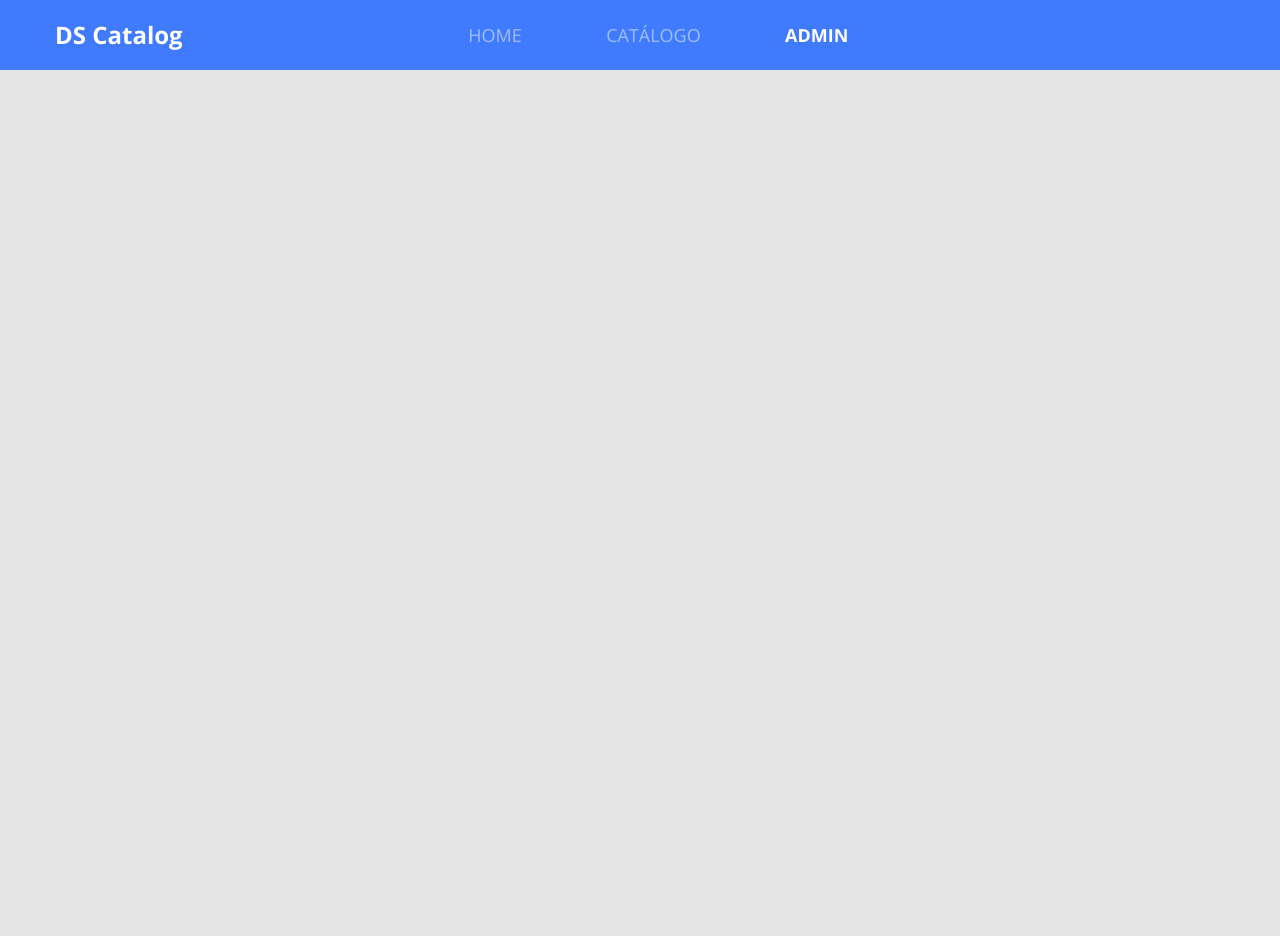
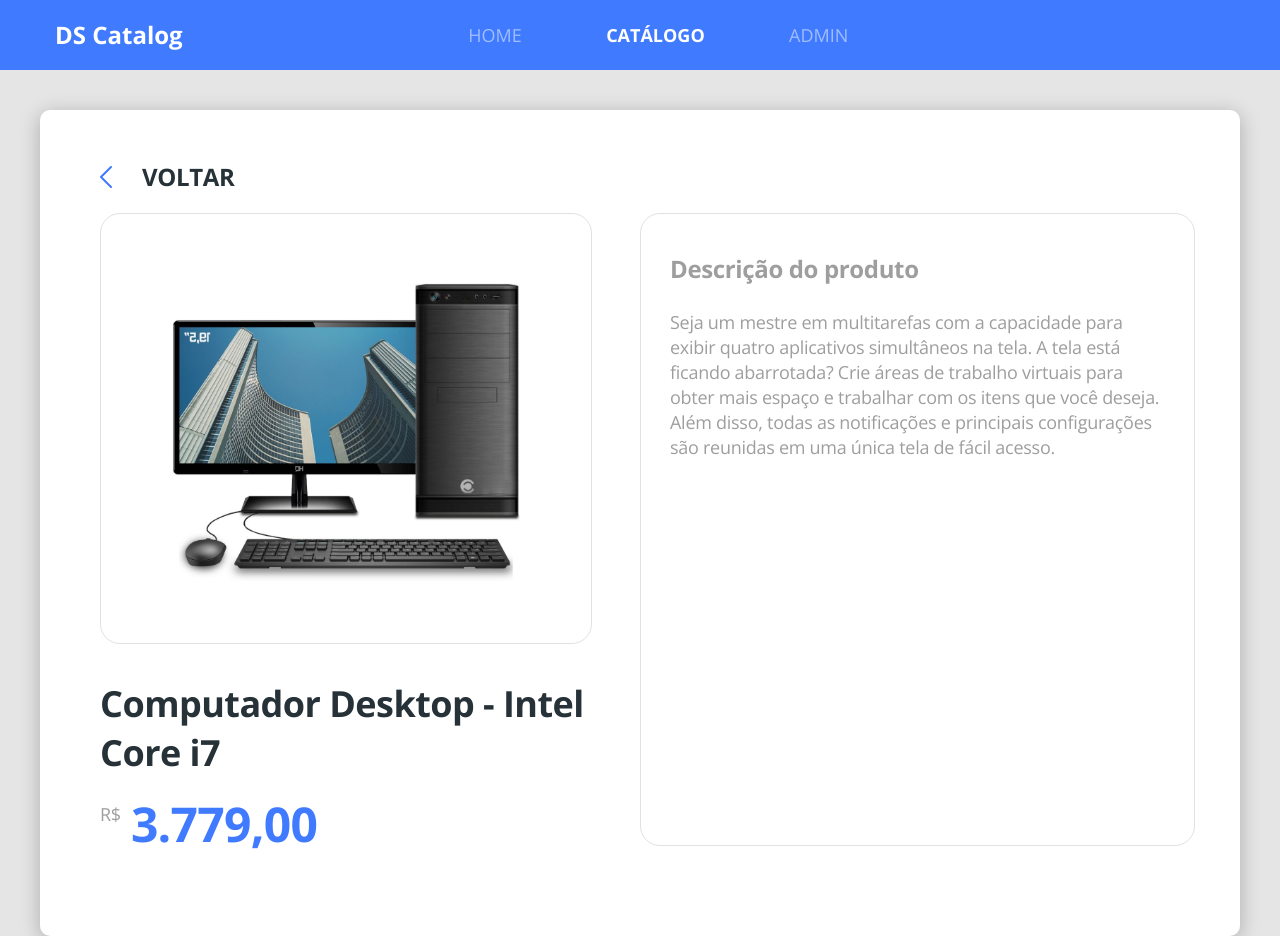
Before and after one commit to mestresistemico/dscatalog-bootcamp-devsuperior, a React (Create React App) app in the folder front-web/: page /products/Admin in a window 1280 px wide. Before the commit the page ends 800 px from the top, so only its background shows below. Built offline with nearby package versions, Linux system fonts and the light colour scheme.

Commit message:
Add products details

```diff
--- a/front-web/src/Routes.tsx
+++ b/front-web/src/Routes.tsx
@@ -3,6 +3,7 @@
 import Navbar from './core/components/Navbar';
 import Admin from './pages/Admin';
 import Catalog from './pages/Catalog';
+import ProductDetails from './pages/Catalog/components/ProductDetails';
 import Home from './pages/Home';
 
 const Routes = () =>(
@@ -12,8 +13,11 @@
     <Route path="/" exact>
         <Home />
     </Route>
-    <Route path="/catalog">
+    <Route path="/products" exact>
         <Catalog />
+    </Route>
+    <Route path="/products/:productId">
+        <ProductDetails />
     </Route>
     <Route path="/admin">
         <Admin />
--- a/front-web/src/core/components/ButtonIcon/styles.scss
+++ b/front-web/src/core/components/ButtonIcon/styles.scss
@@ -12,4 +12,5 @@
     display: flex;
     align-items: center;
     justify-content: center;
+    color: #ffffff;
 }
--- a/front-web/src/core/components/Navbar/index.tsx
+++ b/front-web/src/core/components/Navbar/index.tsx
@@ -19,12 +19,12 @@
                 </NavLink>
                 </li>
                 <li>
-                    <NavLink to="Catalog" activeClassName="active">
+                    <NavLink to="/products" activeClassName="active">
                         CATÁLOGO
                 </NavLink>
                 </li>
                 <li>
-                    <NavLink to="Admin" activeClassName="active">
+                    <NavLink to="/admin" activeClassName="active">
                         ADMIN
                 </NavLink>
                 </li>
--- /dev/null
+++ b/front-web/src/core/components/ProductPrice/index.tsx
@@ -0,0 +1,15 @@
+import React from 'react';
+import './styles.scss';
+
+type Props = {
+    price: string;
+}
+
+const ProductPrice = ({price}: Props) => (
+    <div className="product-price-container">
+    <span className="product-currency">R$</span>
+    <h3 className="product-price">{price}</h3>
+</div>
+);
+
+export default ProductPrice;
--- /dev/null
+++ b/front-web/src/core/components/ProductPrice/styles.scss
@@ -0,0 +1,19 @@
+.product-price-container{
+    margin-top: 25px;
+    display: flex;
+}
+
+.product-currency{
+    font-size: 18px;
+    line-height: 25px;
+    letter-spacing: -0.015em;
+    color: #9E9E9E;
+}
+
+.product-price{
+    font-size: 32px;
+    line-height: 44px;
+    letter-spacing: -0.015em;
+    color: #407BFF;
+    margin-left: 10px;
+}
--- a/front-web/src/pages/Catalog/components/ProductCard/index.tsx
+++ b/front-web/src/pages/Catalog/components/ProductCard/index.tsx
@@ -1,5 +1,6 @@
 import React from 'react';
 import { ReactComponent as ProductImage } from '../../../../core/assets/images/product.svg'
+import ProductPrice from '../../../../core/components/ProductPrice';
 import './styles.scss';
 
 const ProductCard = () => (
@@ -9,12 +10,7 @@
             <h6 className="product-name">
                 Computador Desktop - Intel Core i7
             </h6>
-            <div className="product-price-container">
-                <span className="product-currency">R$</span>
-                <h3 className="product-price">2.779,00</h3>
-
-            </div>
-
+            <ProductPrice price="2.779,00"/>
         </div>
     </div>
 
--- a/front-web/src/pages/Catalog/components/ProductCard/styles.scss
+++ b/front-web/src/pages/Catalog/components/ProductCard/styles.scss
@@ -14,24 +14,5 @@
     font-size: 18px;
     line-height: 25px;
     letter-spacing: -0.015em;
+    color: #263238;
 }
-
-.product-price-container{
-    margin-top: 25px;
-    display: flex;
-}
-
-.product-currency{
-    font-size: 18px;
-    line-height: 25px;
-    letter-spacing: -0.015em;
-    color: #9E9E9E;
-}
-
-.product-price{
-    font-size: 32px;
-    line-height: 44px;
-    letter-spacing: -0.015em;
-    color: #407BFF;
-    margin-left: 10px;
-}
--- /dev/null
+++ b/front-web/src/pages/Catalog/components/ProductDetails/index.tsx
@@ -0,0 +1,47 @@
+import React from 'react';
+import { Link, useParams } from 'react-router-dom';
+import './styles.scss'
+import { ReactComponent as ArrowIcon } from '../../../../core/assets/images/arrow.svg';
+import { ReactComponent as ProductImage } from '../../../../core/assets/images/product.svg';
+import ProductPrice from '../../../../core/components/ProductPrice';
+
+type ParamsType = {
+    productId: string;
+}
+
+const ProductDetails = () => {
+    const { productId } = useParams<ParamsType>();
+    console.log(productId);
+
+    return (
+        <div className="product-details-container">
+            <div className="card-base border-radius-20 product-details">
+                <Link to="/products" className="product-details-goback">
+                    <ArrowIcon className="icon-goback" />
+                    <h1 className="text-goback">voltar</h1>
+                </Link>
+                <div className="row">
+                    <div className="col-6 pr-5">
+                        <div className="product-details-card text-center">
+                            <ProductImage className="product-details-image" />
+                        </div>
+                        <h1 className="product-details-name">
+                            Computador Desktop - Intel Core i7
+                        </h1>
+                        <ProductPrice price="3.779,00" />
+                    </div>
+                    <div className="col-6 product-details-card">
+                        <h1 className="product-description-title">
+                            Descrição do produto
+                        </h1>
+                        <p className="product-description-text">
+                            Seja um mestre em multitarefas com a capacidade para exibir quatro aplicativos simultâneos na tela. A tela está ficando abarrotada? Crie áreas de trabalho virtuais para obter mais espaço e trabalhar com os itens que você deseja. Além disso, todas as notificações e principais configurações são reunidas em uma única tela de fácil acesso.
+                        </p>
+                    </div>
+                </div>
+            </div>
+        </div>
+    );
+};
+
+export default ProductDetails;
--- /dev/null
+++ b/front-web/src/pages/Catalog/components/ProductDetails/styles.scss
@@ -0,0 +1,67 @@
+.product-details-container{
+    margin-top: 40px;
+    padding-left: 40px;
+    padding-right: 40px;
+}
+
+.product-details{
+    padding: 50px 60px 90px 60px;
+}
+
+.icon-goback{
+    color: #407BFF;
+    transform: rotate(-180deg);
+    margin-right: 30px;
+}
+
+.product-details-goback{
+    display: flex;
+    align-items: center;
+    margin-bottom: 20px;
+}
+
+.text-goback{
+    font-size: 24px;
+    line-height: 33px;
+    letter-spacing: -0.015em;
+    color: #263238;
+    text-transform: uppercase;
+}
+
+.product-details-card{
+    border: 1px solid #E1E1E1;
+    border-radius: 20px;
+    padding: 38px 29px;
+}
+
+.product-details-image{
+    width: 353px;
+    height: 353px;
+}
+
+.product-description-title{
+    font-size: 24px;
+    line-height: 33px;
+    letter-spacing: -0.015em;
+    color: #9E9E9E;
+    margin-bottom: 25px;
+}
+
+.product-description-text{
+    font-size: 18px;
+    line-height: 25px;
+    letter-spacing: -0.015em;
+    color: #9E9E9E;
+}
+
+.product-details-name{
+    font-size: 36px;
+    line-height: 49px;
+    letter-spacing: -0.015em;
+    color: #263238;
+    margin-top: 35px;
+}
+
+.product-details .product-price{
+    font-size: 48px;
+}
--- a/front-web/src/pages/Catalog/index.tsx
+++ b/front-web/src/pages/Catalog/index.tsx
@@ -1,5 +1,6 @@
 import React from 'react';
 import ProductCard from './components/ProductCard';
+import {Link} from 'react-router-dom';
 import './styles.scss';
 
 const Catalog = () => (
@@ -8,16 +9,16 @@
             Catálogo de produtos
         </h1>
         <div className="catalog-products">
-            <ProductCard />
-            <ProductCard />
-            <ProductCard />
-            <ProductCard />
-            <ProductCard />
-            <ProductCard />
-            <ProductCard />
-            <ProductCard />
-            <ProductCard />
-            <ProductCard />
+            <Link to="/products/1"><ProductCard /></Link>
+            <Link to="/products/2"><ProductCard /></Link>
+            <Link to="/products/3"><ProductCard /></Link>
+            <Link to="/products/4"><ProductCard /></Link>
+            <Link to="/products/5"><ProductCard /></Link>
+            <Link to="/products/6"><ProductCard /></Link>
+            <Link to="/products/7"><ProductCard /></Link>
+            <Link to="/products/8"><ProductCard /></Link>
+            <Link to="/products/9"><ProductCard /></Link>
+            <Link to="/products/10"><ProductCard /></Link>
         </div>
 
     </div>
--- a/front-web/src/pages/Home/index.tsx
+++ b/front-web/src/pages/Home/index.tsx
@@ -14,7 +14,7 @@
                 <p className="text-subtitle">
                     Ajudaremos você a encontrar os melhores<br /> produtos disponíveis no mercado.
                 </p>
-                <Link to="/catalog">
+                <Link to="/products">
                     <ButtonIcon text="inicie agora a sua busca" />
                 </Link>
             </div>
```
Also changed, not shown: front-web/src/core/assets/images/arrow.svg, 1 other file (tests, documents, lock files or other folders).
